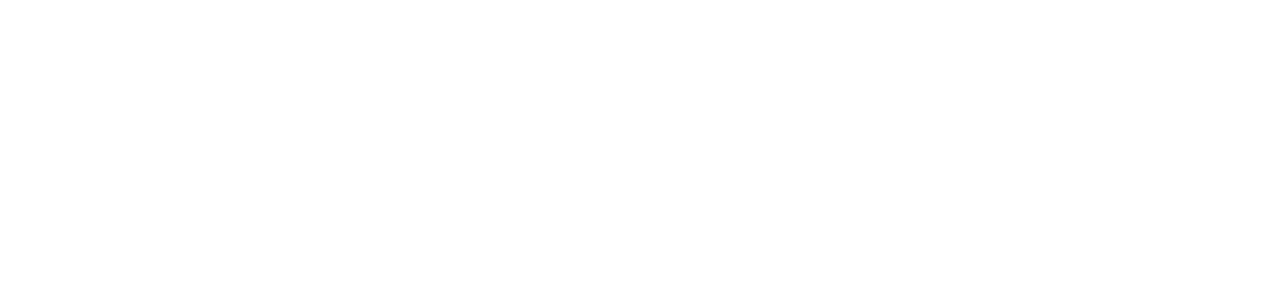
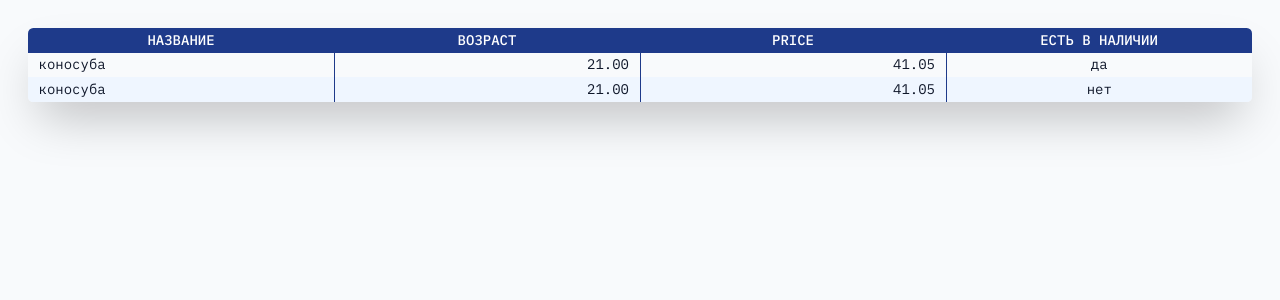
Before and after one commit to vmoltaemcrkonrgcechd/rvn_client, a Vue app: page / in a window 1280 px wide. Before the commit this address had no page. Shown: the top 300 px of the page. Built offline with nearby package versions, Linux system fonts and the light colour scheme.

Commit message:
added a table

```diff
--- a/src/App.vue
+++ b/src/App.vue
@@ -1,3 +1,47 @@
-<script setup></script>
+<script setup>
+import DataTable from "@/components/dataTable/DataTable.vue";
 
-<template></template>
+const columns = [
+  {
+    columnName: "name",
+    displayName: "название",
+  },
+  {
+    columnName: "age",
+    displayName: "возраст",
+  },
+  {
+    columnName: "price",
+  },
+  {
+    columnName: "bool",
+    displayName: "есть в наличии",
+  },
+];
+
+const rows = [
+  {
+    name: "коносуба",
+    age: 21,
+    price: 41.05,
+    bool: true,
+  },
+  {
+    name: "коносуба",
+    age: 21,
+    price: 41.05,
+    bool: false,
+  },
+];
+
+const data = {
+  rows,
+  columns,
+};
+</script>
+
+<template>
+  <div class="h-screen w-screen p-8 bg-slate-50">
+    <DataTable :data="data" />
+  </div>
+</template>
--- /dev/null
+++ b/src/components/dataTable/BodyCell.vue
@@ -0,0 +1,32 @@
+<script setup>
+import { computed } from "vue";
+
+const FRACTION_DIGITS = 2;
+
+const props = defineProps({
+  value: null,
+});
+
+const cellClass = computed(() => {
+  return {
+    "text-right": typeof props.value === "number",
+    "text-center": typeof props.value === "boolean",
+    "lowercase py-1 px-3 border-blue-900 border-r last:border-none font-normal": true,
+  };
+});
+
+const formattedValue = computed(() => {
+  switch (typeof props.value) {
+    case "number":
+      return props.value.toFixed(FRACTION_DIGITS);
+    case "boolean":
+      return props.value ? "да" : "нет";
+    default:
+      return props.value;
+  }
+});
+</script>
+
+<template>
+  <td :class="cellClass">{{ formattedValue }}</td>
+</template>
--- /dev/null
+++ b/src/components/dataTable/DataTable.vue
@@ -0,0 +1,32 @@
+<script setup>
+import Utils from "@/utils/index.js";
+import BodyCell from "@/components/dataTable/BodyCell.vue";
+import HeadCell from "@/components/dataTable/HeadCell.vue";
+
+defineProps({
+  data: Object,
+});
+</script>
+
+<template>
+  <table class="w-full table-fixed rounded-md overflow-hidden shadow-2xl">
+    <thead>
+      <tr class="bg-blue-900">
+        <HeadCell
+          v-for="column in data.columns"
+          :key="column"
+          :value="Utils.getDisplayNameOrColumnName(column)"
+        />
+      </tr>
+    </thead>
+    <tbody>
+      <tr v-for="row in data.rows" :key="row" class="even:bg-blue-50">
+        <BodyCell
+          v-for="column in data.columns"
+          :key="column"
+          :value="Utils.getValueByKey(row, column.columnName)"
+        />
+      </tr>
+    </tbody>
+  </table>
+</template>
--- /dev/null
+++ b/src/components/dataTable/HeadCell.vue
@@ -0,0 +1,17 @@
+<script setup>
+import { computed } from "vue";
+
+defineProps({
+  value: String,
+});
+
+const cellClass = computed(() => {
+  return {
+    "uppercase py-1 px-3 text-white font-medium": true,
+  };
+});
+</script>
+
+<template>
+  <th :class="cellClass">{{ value }}</th>
+</template>
--- a/src/index.css
+++ b/src/index.css
@@ -7,5 +7,7 @@
 @layer base {
   html {
     font-family: "ibm plex mono", cursive;
+
+    @apply text-slate-900 text-sm;
   }
 }
--- /dev/null
+++ b/src/utils/index.js
@@ -0,0 +1,17 @@
+const getDisplayNameOrColumnName = (from) => {
+  return from.displayName || from.columnName;
+};
+
+const getValueByKey = (from, key) => {
+  return from[key] ?? "нет данных";
+};
+
+const isNumber = (value) => {
+  return typeof value === "number";
+};
+
+export default {
+  getDisplayNameOrColumnName,
+  getValueByKey,
+  isNumber,
+};
```
